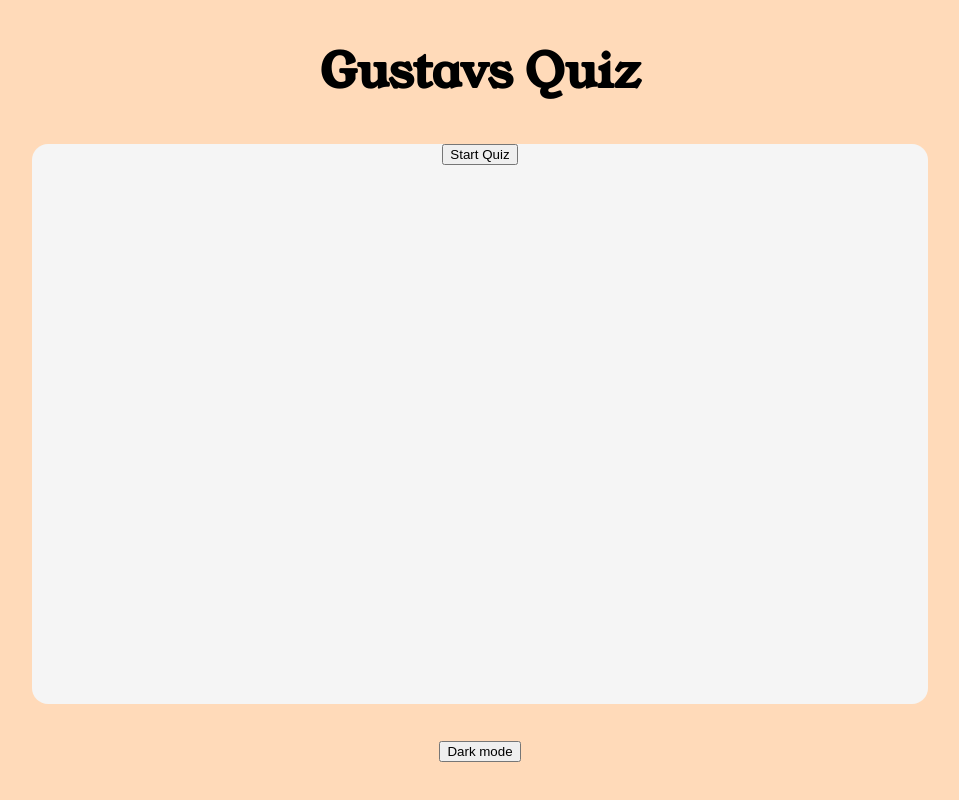
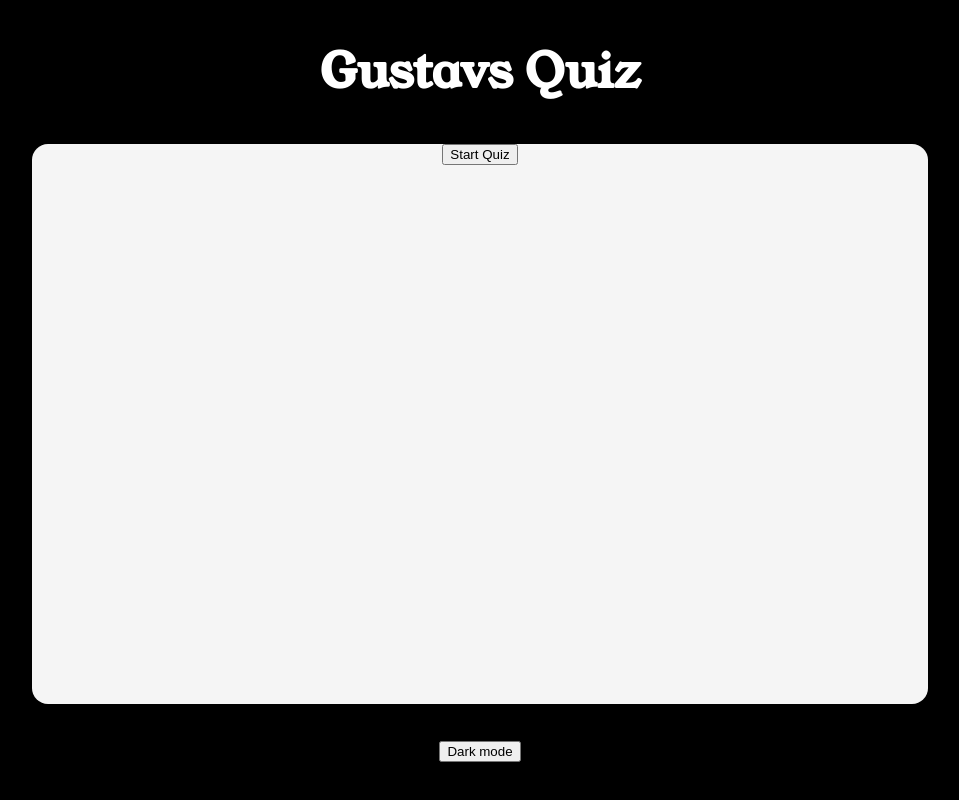
Before and after one commit to Slackz0r/JavaScript_1_Projektarbete, a plain HTML site: page index.html in a window 1280 px wide. Both pictures are taken after a click on the button "Dark mode". Shown: the whole page, without its empty margins (160-1119 px from the left). Drawn offline with Linux system fonts and the light colour scheme.

Commit message:
added dark mode button

```diff
--- a/index.html
+++ b/index.html
@@ -14,7 +14,7 @@
     <title>Ultimate Quiz</title>
   </head>
   <body>
-    <div class="viewer">
+    <div id="viewer">
       <h1>Gustavs Quiz</h1>
       <div id="quiz-box">
         <button id="start-button">Start Quiz</button>
--- a/index.js
+++ b/index.js
@@ -98,6 +98,7 @@ let questions = [
 
 //Element i HTML
 let quizBox = document.querySelector("#quiz-box");
+let viewer = document.querySelector("#viewer");
 let startBtn = document.querySelector("#start-button");
 let darkMode = document.querySelector("#dark-mode");
 
@@ -317,3 +318,8 @@ nextBtn.addEventListener("click", () => {
   //Nästa fråga
   nextQuestion();
 });
+
+//Knapp för dark mode
+darkMode.addEventListener("click", () => {
+  viewer.classList.toggle("darkMode");
+});
--- a/partials/_viewer.scss
+++ b/partials/_viewer.scss
@@ -3,8 +3,8 @@ body {
   margin: 0;
   padding: 0;
   font-family: "Young Serif", serif;
-}
-.viewer {
+
+  #viewer {
     height: 100vh;
     width: 100%;
     background-color: peachpuff;
@@ -31,3 +31,8 @@ body {
       }
     }
   }
+}
+#viewer.darkMode {
+  background: black;
+  color: white;
+}
```
Also changed, not shown: style.css, 1 other file. Lines whose indentation alone changed are shown as unchanged.
